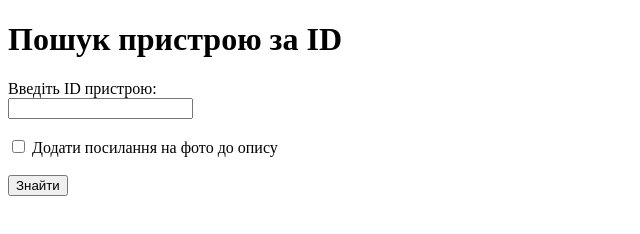
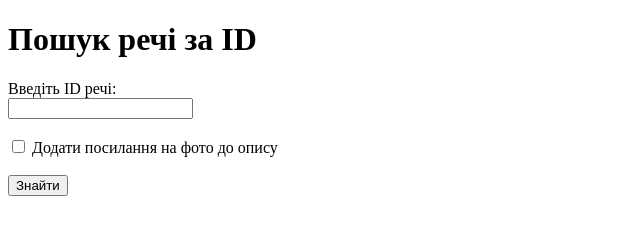
Before and after one commit to sviatozavrrr/backend-course-2025-6, a website: page SearchForm.html in a window 1280 px wide. Shown: the whole page, without its empty margins (0-640 px from the left). Drawn offline with Linux system fonts and the light colour scheme.

```diff
--- a/SearchForm.html
+++ b/SearchForm.html
@@ -2,12 +2,12 @@
 <html lang="uk">
 <head>
     <meta charset="UTF-8">
-    <title>Пошук пристрою</title>
+    <title>Пошук речі</title>
 </head>
 <body>
-    <h1>Пошук пристрою за ID</h1>
+    <h1>Пошук речі за ID</h1>
     <form action="/search" method="POST">
-        <label for="id">Введіть ID пристрою:</label><br>
+        <label for="id">Введіть ID речі:</label><br>
         <input type="text" id="id" name="id" required><br><br>
 
         <label for="has_photo">
```
Also changed, not shown: RegisterForm.html (+2 -2 lines).
